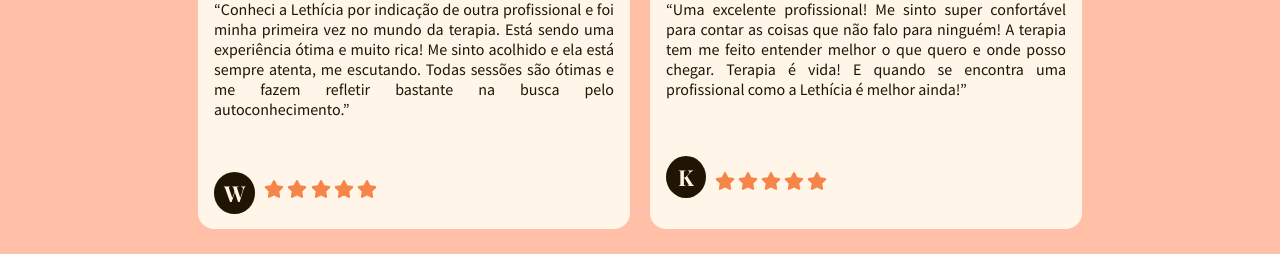
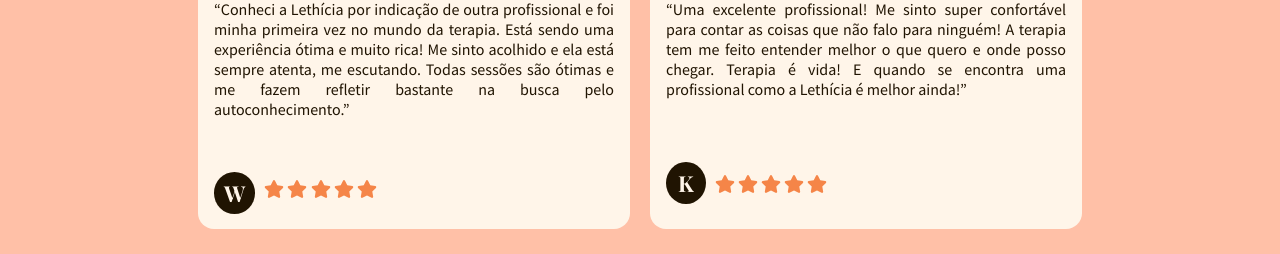
Before and after one commit to santos-vinicius/lethiciafachetti, a React (Vite) app: page / in a window 1280 px wide. Shown: the part 2133-2387 px from the top of the page. Built offline with nearby package versions, Linux system fonts and the light colour scheme.

Commit message:
🐛: ajuste alinhamento reviewCard3

```diff
--- a/src/components/ReviewCards/02.jsx
+++ b/src/components/ReviewCards/02.jsx
@@ -35,7 +35,7 @@ const StyledCard = styled.div`
 const Author = styled.div`
   background-color: #201402;
   border-radius: 50%;
-  margin-top: 1rem;
+  margin-top: 1.4rem;
   padding: 6px 12px;
   align-items: flex-start;
 
```
